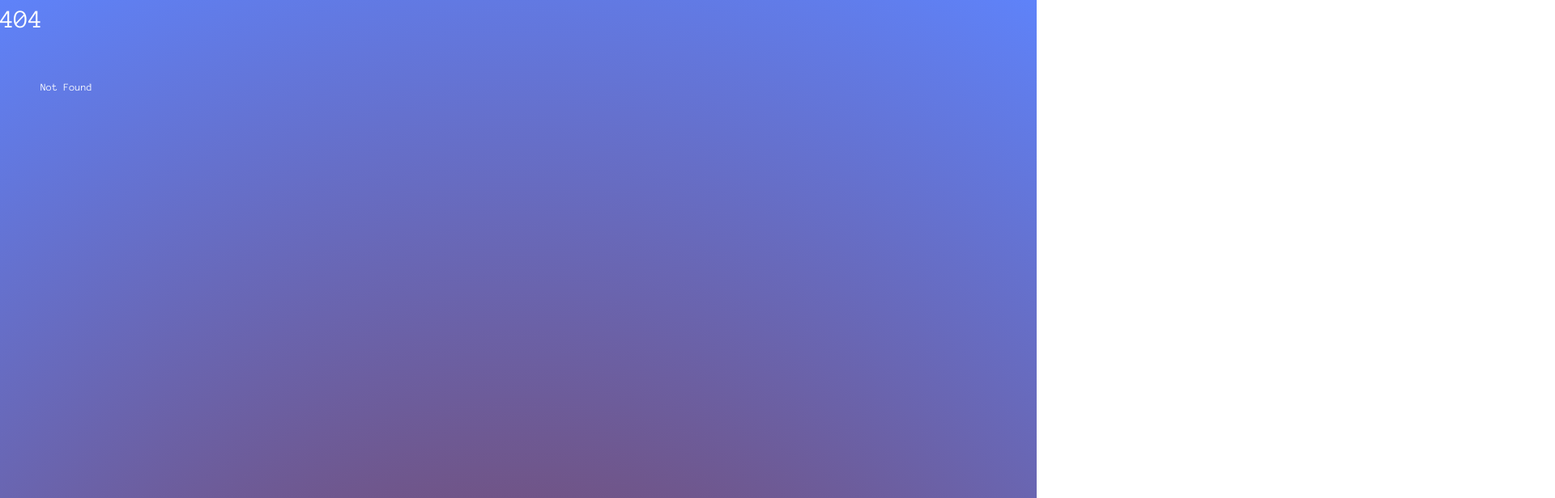
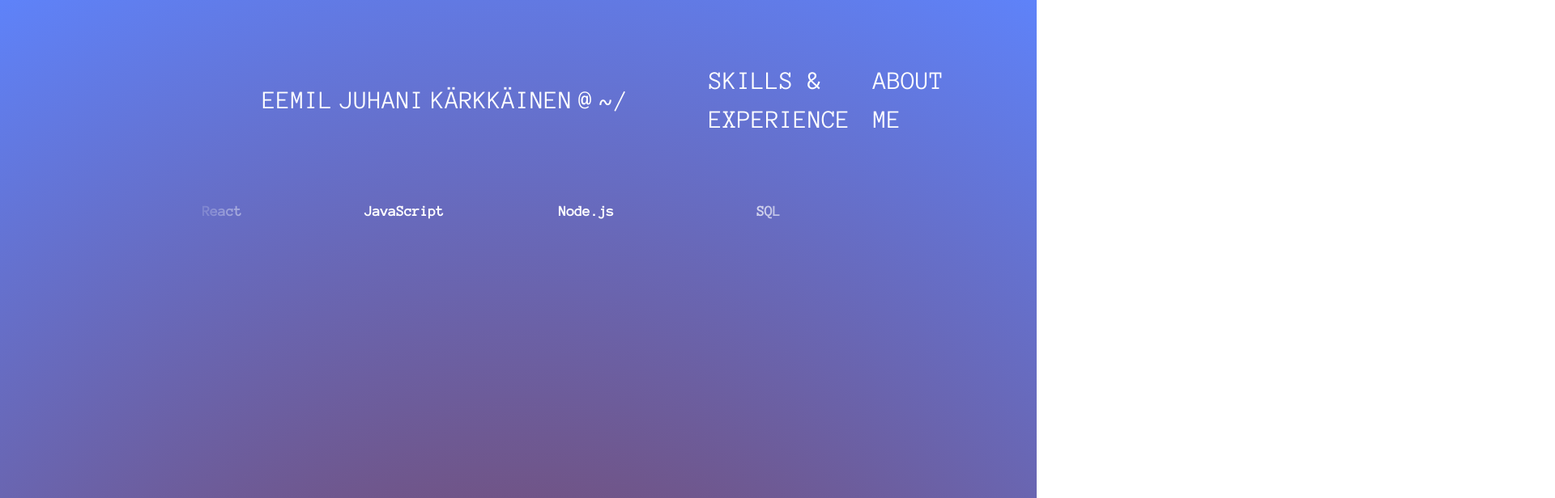
Before and after one commit to eemiljka/portfolio-frontend, a SvelteKit app: page /skills-and-experience in a window 1280 px wide. Before the commit this address had no page. Shown: the top 616 px of the page at 81% size, 1920 px wide, since content can reach past the window. Built offline with nearby package versions, Linux system fonts and the light colour scheme.

Commit message:
routing nav links

```diff
--- a/src/routes/resume/+page.svelte
+++ b/src/routes/skills-and-experience/+page.svelte
@@ -1,15 +1,15 @@
 <div class="body">
     <div class="top">
         <div class="namepart">
-        <h1 id="firstname">EEMIL</h1>
-        <h1 id="middlename">JUHANI</h1>
-        <h1 id="lastname">KÄRKKÄINEN</h1>
-        <h1 id="at">@</h1>
-        <h1 id="tilde">~/</h1>
+            <h1 id="firstname"><a href="/">EEMIL</a></h1>
+        <h1 id="middlename"><a href="/">JUHANI</a></h1>
+        <h1 id="lastname"><a href="/">KÄRKKÄINEN</a></h1>
+        <h1 id="at"><a href="/">@</a></h1>
+        <h1 id="tilde"><a href="/">~/</a></h1>
         </div>
         <ul class="top-child">
-            <li id="list-item-two"><a href="#">SKILLS & EXPERIENCE</a></li>
-            <li id="list-item-one"><a href="#">ABOUT ME</a></li>
+            <li id="list-item-two"><a href="/skills-and-experience">SKILLS & EXPERIENCE</a></li>
+            <li id="list-item-one"><a href="/about">ABOUT ME</a></li>
         </ul>
     </div>
 
```
Also changed, not shown: src/routes/+page.svelte (+6 -6 lines).
